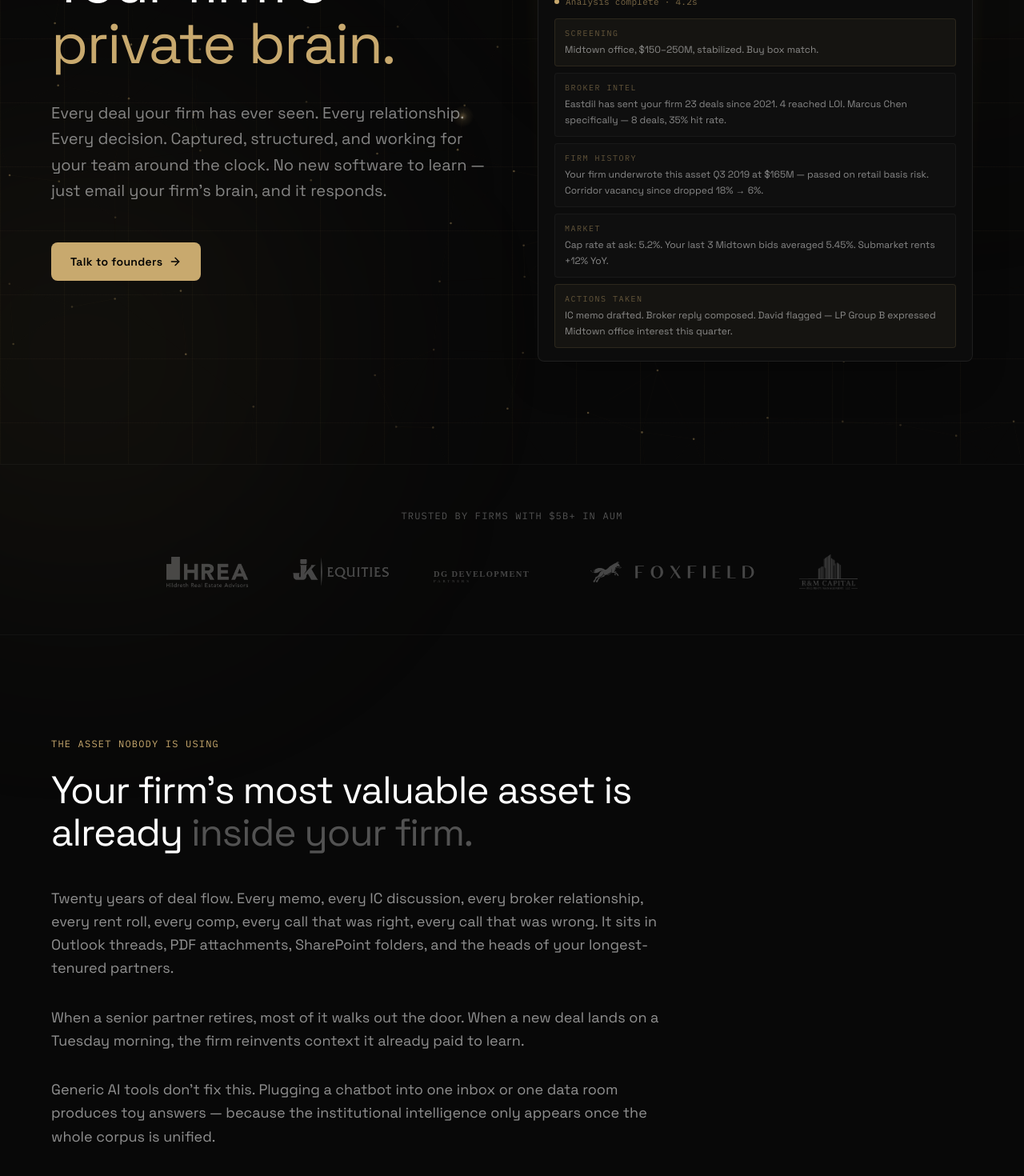
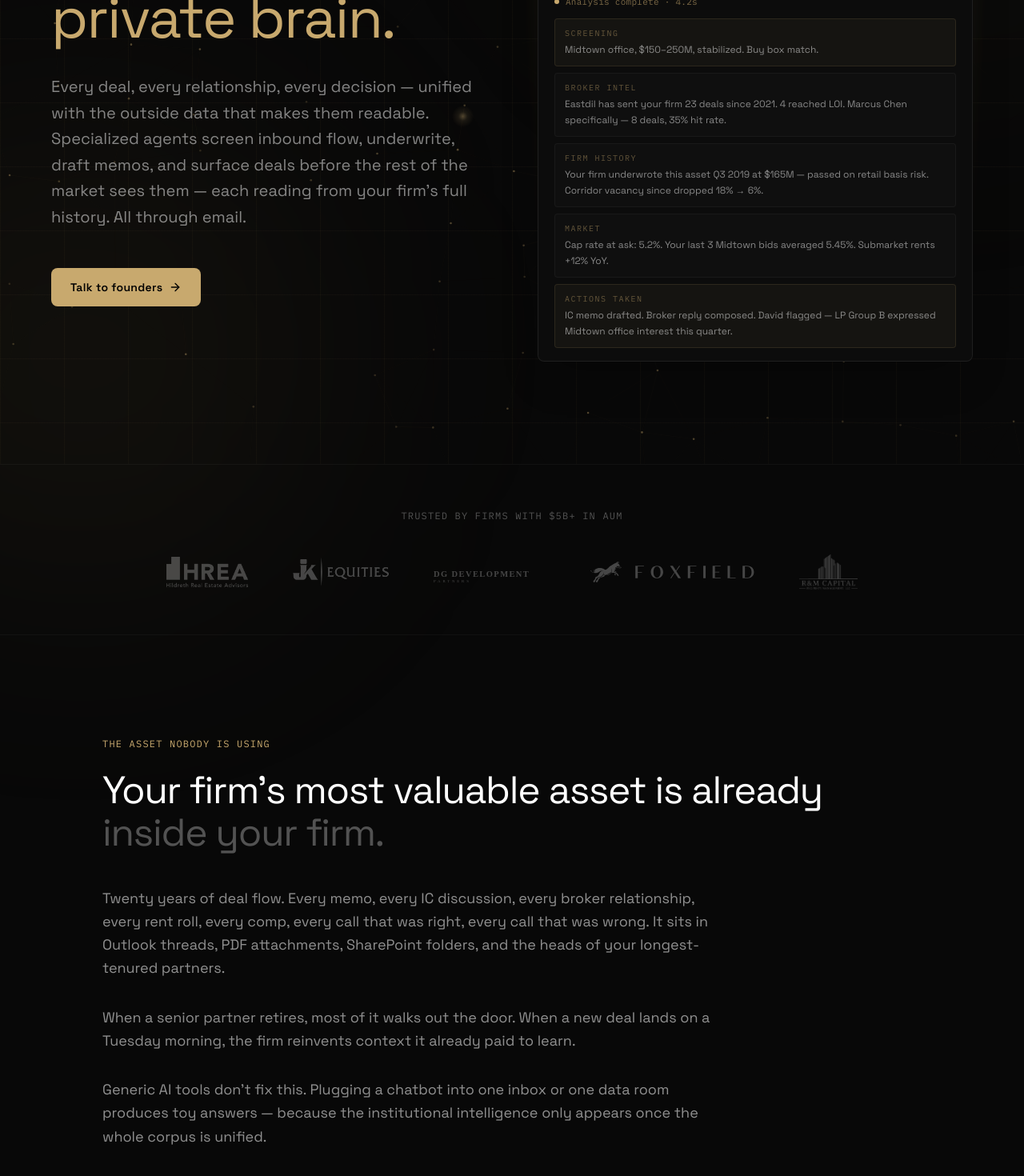
Before and after one commit to dealwire-ai/dealwire, a Next.js app in the folder apps/web/: page / in a window 1280 px wide. Shown: the part 360-1830 px from the top of the page at 80% size. Built offline with nearby package versions, Linux system fonts and the light colour scheme; no server answers.

Commit message:
chore(web): center section content and update hero subcaption

```diff
--- a/apps/web/src/app/page.tsx
+++ b/apps/web/src/app/page.tsx
@@ -53,10 +53,11 @@ export default function Home() {
               </h1>
 
               <p className="text-lg md:text-xl text-white/50 max-w-xl leading-relaxed mb-12">
-                Every deal your firm has ever seen. Every relationship. Every
-                decision. Captured, structured, and working for your team around
-                the clock. No new software to learn &mdash; just email your
-                firm&apos;s brain, and it responds.
+                Every deal, every relationship, every decision &mdash; unified
+                with the outside data that makes them readable. Specialized
+                agents screen inbound flow, underwrite, draft memos, and surface
+                deals before the rest of the market sees them &mdash; each
+                reading from your firm&apos;s full history. All through email.
               </p>
 
               <Link
@@ -97,7 +98,7 @@ export default function Home() {
       {/* The asset nobody is using */}
       <section className="relative z-10 px-6 lg:px-16 py-24 lg:py-32 border-t border-white/[0.04]">
         <div className="max-w-7xl mx-auto">
-          <div className="max-w-4xl">
+          <div className="max-w-5xl mx-auto">
             <FadeInSection>
               <p className="text-[#C8A96E] text-xs font-mono tracking-widest uppercase mb-6">
                 The asset nobody is using
@@ -146,7 +147,7 @@ export default function Home() {
       {/* The Intelligence Layer — Five Layers */}
       <section className="relative z-10 px-6 lg:px-16 py-24 lg:py-32 border-t border-white/[0.04]">
         <div className="max-w-7xl mx-auto">
-          <div className="max-w-5xl">
+          <div className="max-w-5xl mx-auto">
             <FadeInSection>
               <p className="text-[#C8A96E] text-xs font-mono tracking-widest uppercase mb-6">
                 The intelligence layer
@@ -211,7 +212,7 @@ export default function Home() {
       {/* Compounding Intelligence */}
       <section className="relative z-10 px-6 lg:px-16 py-24 lg:py-32 border-t border-white/[0.04]">
         <div className="max-w-7xl mx-auto">
-          <div className="max-w-6xl">
+          <div className="max-w-5xl mx-auto">
             <FadeInSection>
               <p className="text-[#C8A96E] text-xs font-mono tracking-widest uppercase mb-6">
                 Compounding intelligence
@@ -289,7 +290,7 @@ export default function Home() {
         className="relative z-10 px-6 lg:px-16 py-24 lg:py-32 border-t border-white/[0.04]"
       >
         <div className="max-w-7xl mx-auto">
-          <div className="max-w-6xl">
+          <div className="max-w-5xl mx-auto">
             <FadeInSection>
               <p className="text-[#C8A96E] text-xs font-mono tracking-widest uppercase mb-6">
                 Engagements
@@ -351,12 +352,13 @@ export default function Home() {
         className="relative z-10 px-6 lg:px-16 py-20 lg:py-28 border-t border-white/[0.04]"
       >
         <div className="max-w-7xl mx-auto">
+          <div className="max-w-5xl mx-auto">
             <FadeInSection>
               <p className="text-[#C8A96E] text-xs font-mono tracking-widest uppercase mb-4">
                 Team
               </p>
               <h2 className="text-4xl md:text-5xl font-normal tracking-tight mb-6">
-              Software engineers backed by
+                Engineers backed by
                 <br />
                 <span className="text-white/30">veteran CRE operators.</span>
               </h2>
@@ -552,12 +554,13 @@ export default function Home() {
               </div>
             </FadeInSection>
           </div>
+        </div>
       </section>
 
       {/* Security trust band */}
       <section className="relative z-10 px-6 lg:px-16 py-20 lg:py-24 border-t border-white/[0.04]">
         <div className="max-w-7xl mx-auto">
-          <div className="max-w-4xl">
+          <div className="max-w-5xl mx-auto">
             <FadeInSection>
               <p className="text-[#C8A96E] text-xs font-mono tracking-widest uppercase mb-6">
                 Security
@@ -592,7 +595,7 @@ export default function Home() {
       {/* Closing CTA */}
       <section className="relative z-10 px-6 lg:px-16 py-24 lg:py-32 border-t border-white/[0.04]">
         <div className="max-w-7xl mx-auto">
-          <div className="max-w-4xl">
+          <div className="max-w-5xl mx-auto">
             <FadeInSection>
               <h2 className="text-4xl md:text-5xl lg:text-6xl font-normal tracking-tight mb-8 leading-[1.1]">
                 Build your firm&apos;s{" "}
```
Lines whose indentation alone changed are shown as unchanged.
